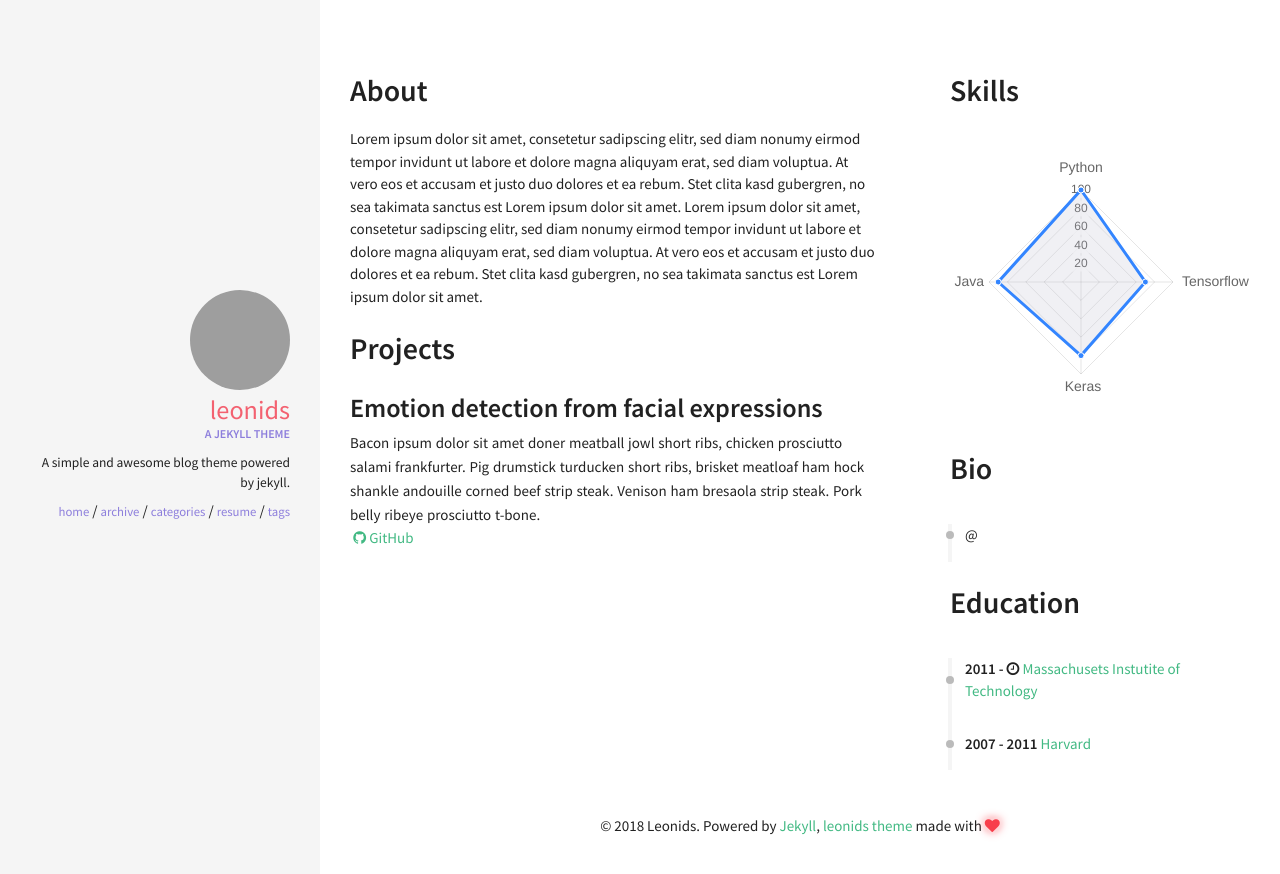
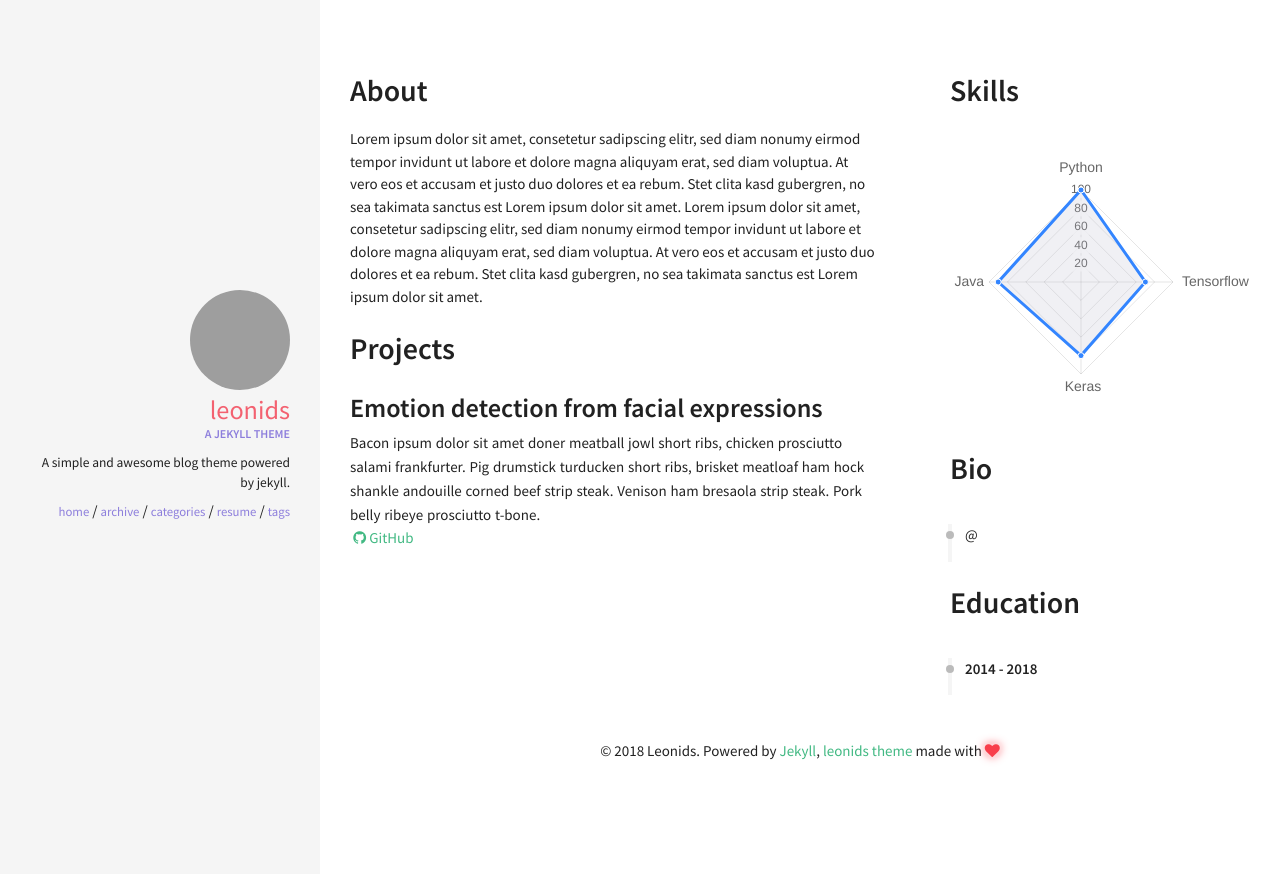
Before and after one commit to exekudos/exekudos.github.io, a Jekyll site: the page built from resume.html, in a window 1280 px wide. Shown: the top 874 px of the page. Built offline with Jekyll 4.4.1, drawn with Linux system fonts in a browser that asks for light colours; nearby versions of some CDN libraries.

Commit message:
Update education.yml

```diff
--- a/_data/index/education.yml
+++ b/_data/index/education.yml
@@ -1,8 +1,4 @@
-- name: Massachusets Instutite of Technology
-  link: http://web.mit.edu/
-  date: 2011 - <i class="fa fa-clock-o" aria-hidden="true" title="Until Now"></i>
-  descr: <br> (expected graduation in 2019)
-
-- name: Harvard
-  link: http://www.harvard.edu/
-  date: 2007 - 2011
+- name:
+  link:
+  date: 2014 - 2018
+  descr:
```
